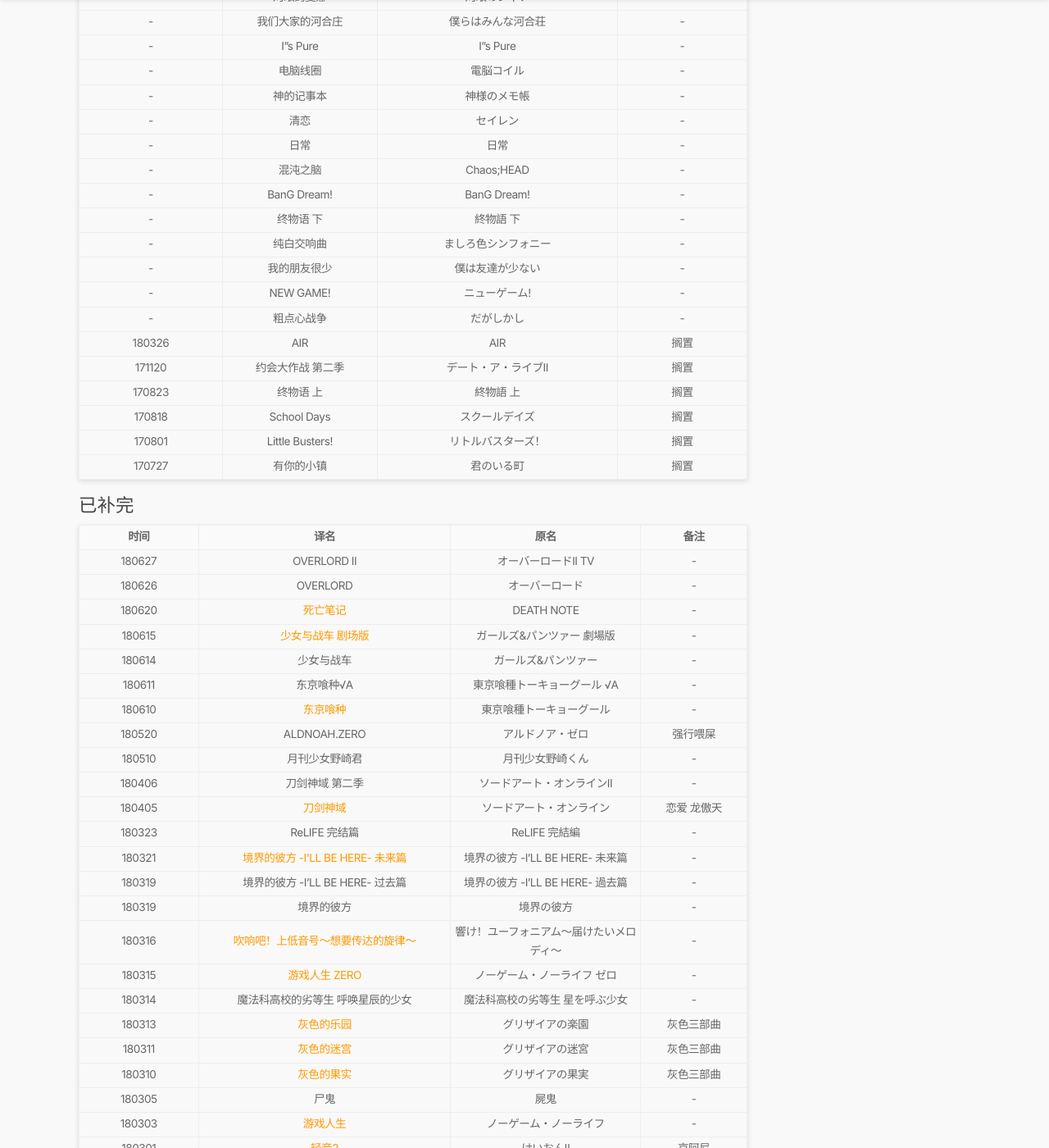
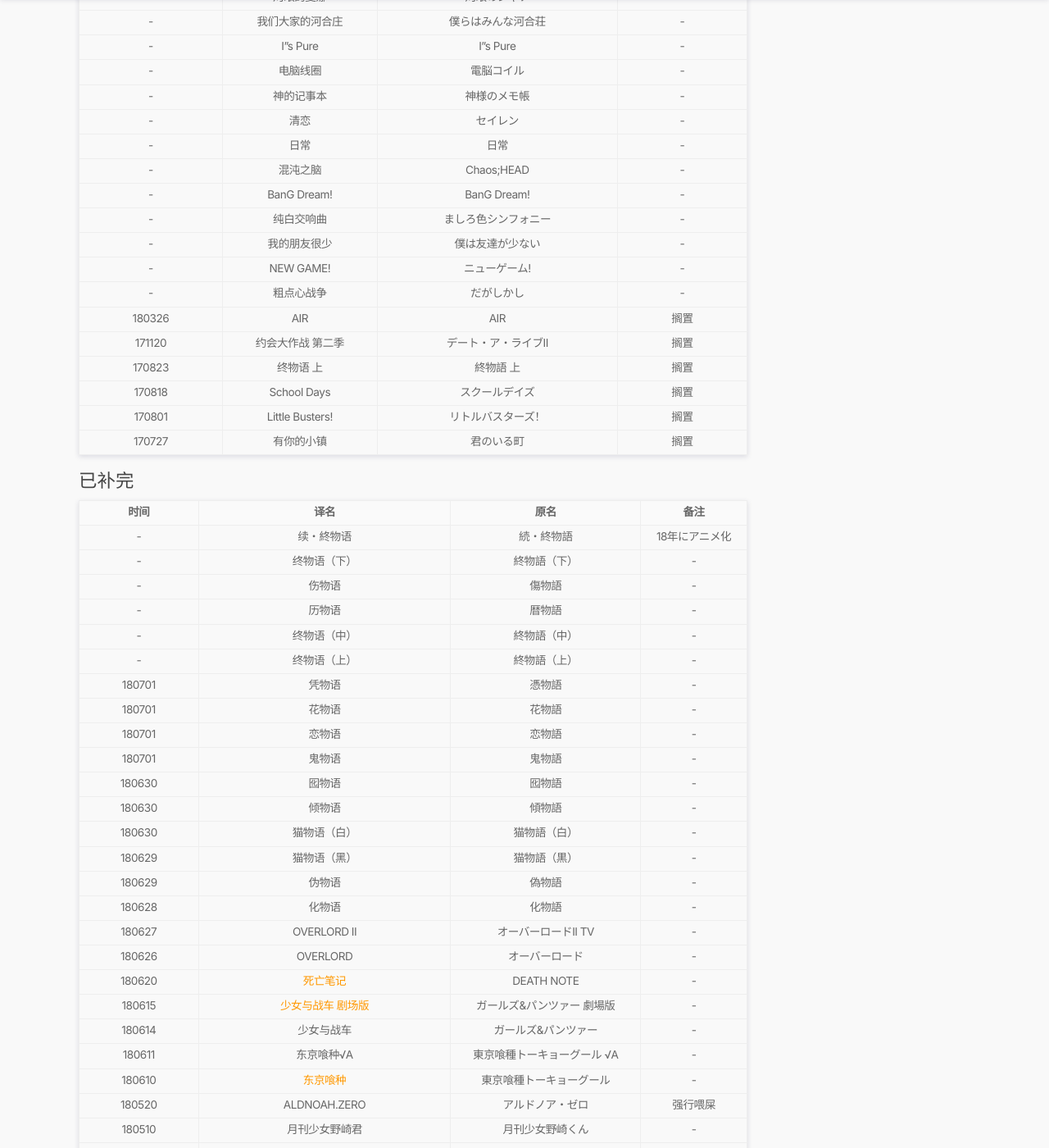
Before and after one commit to 0wQ/0wQ.github.io, a Jekyll site: the page built from _posts/2018-01-22-bangumi.md, in a window 1280 px wide and 1400 px high, scrolled down 995 px. Shown: the whole window at 82% size. Built offline with Jekyll 4.4.1, drawn with Linux system fonts in a browser that asks for light colours; comment, search, counter and statistics services are not loaded.

Commit message:
アニメ 物語シリーズ

```diff
--- a/_posts/2018-01-22-bangumi.md
+++ b/_posts/2018-01-22-bangumi.md
@@ -63,6 +62,22 @@
 
 |时间|译名|原名|备注|
 |---|---|---|---|
+|-|续・終物语|続・終物語|18年にアニメ化|
+|-|终物语（下）|終物語（下）|-|
+|-|伤物语|傷物語|-|
+|-|历物语|暦物語|-|
+|-|终物语（中）|終物語（中）|-|
+|-|终物语（上）|終物語（上）|-|
+|180701|凭物语|憑物語|-|
+|180701|花物语|花物語|-|
+|180701|恋物语|恋物語|-|
+|180701|鬼物语|鬼物語|-|
+|180630|囮物语|囮物語|-|
+|180630|倾物语|傾物語|-|
+|180630|猫物语（白）|猫物語（白）|-|
+|180629|猫物语（黑）|猫物語（黒）|-|
+|180629|伪物语|偽物語|-|
+|180628|化物语|化物語|-|
 |180627|OVERLORD II|オーバーロードII TV|-|
 |180626|OVERLORD|オーバーロード|-|
 |180620|<mark>死亡笔记</mark>|DEATH NOTE|-|
```
Also changed, not shown: other parts of _posts/2018-01-22-bangumi.md (+0 -1 lines).
